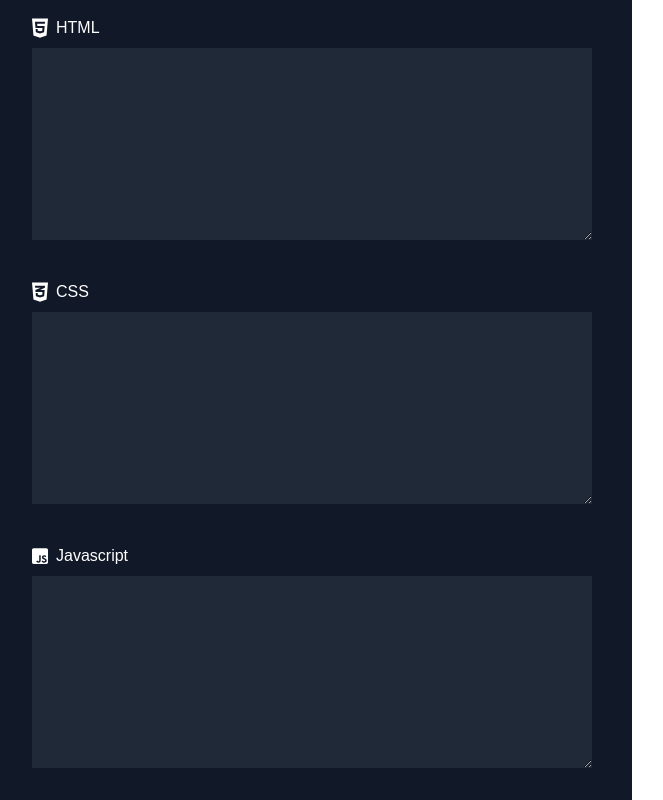
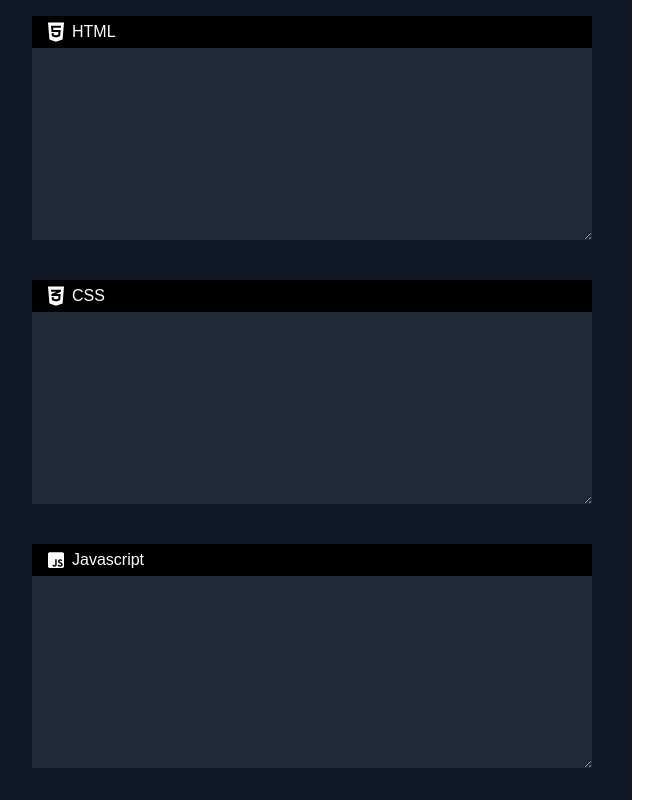
Before and after one commit to GavinITP/dev-online-lab, a React (Vite) app: page / in a window 1280 px wide. Shown: the whole page, without its empty margins (8-671 px from the left). Built offline with nearby package versions, Linux system fonts and the light colour scheme.

Commit message:
add bg color to label

```diff
--- a/src/App.tsx
+++ b/src/App.tsx
@@ -6,23 +6,23 @@ const App = () => {
   return (
     <div className="flex">
       <div className="flex flex-col basis-1/2 min-h-screen px-10 py-4">
-        <span className="flex items-center">
+        <span className="flex items-center bg-black px-4 py-1">
           <img className="inline-block mr-2" src={htmlIcon} alt="HTML Icon" width="16px"/>
           <label>HTML</label>
         </span>
-        <textarea className="bg-gray-800 min-h-[25%] mb-10 mt-2 px-6 py-4" />
+        <textarea className="bg-gray-800 min-h-[25%] mb-10 px-6 py-4 font-mono" />
 
-        <span className="flex items-center">
+        <span className="flex items-center bg-black px-4 py-1">
           <img className="inline-block mr-2" src={cssIcon} alt="HTML Icon" width="16px"/>
           <label>CSS</label>
         </span>
-        <textarea className="bg-gray-800 min-h-[25%] mb-10 mt-2 px-6 py-4" />
+        <textarea className="bg-gray-800 min-h-[25%] mb-10 px-6 py-4" />
 
-        <span className="flex items-center">
+        <span className="flex items-center bg-black px-4 py-1">
           <img className="inline-block mr-2" src={jsIcon} alt="HTML Icon" width="16px"/>
           <label>Javascript</label>
         </span>
-        <textarea className="bg-gray-800 min-h-[25%] mb-10 mt-2 px-6 py-4" />
+        <textarea className="bg-gray-800 min-h-[25%] mb-10 px-6 py-4" />
       </div>
 
       <div className="basis-1/2 min-h-screen">
```
